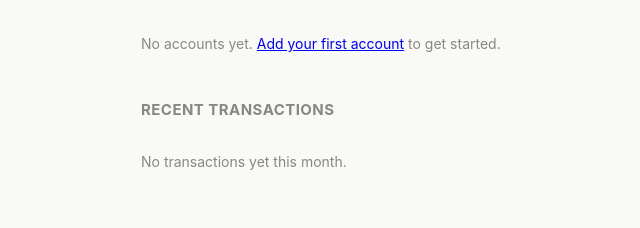
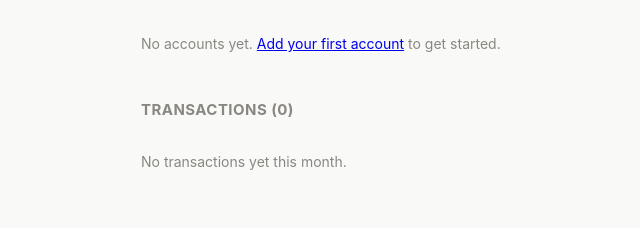
Before and after one commit to SpagetBakemono/Personal-Expense-Tracker, a FastAPI app: page / in a window 1280 px wide. Shown: the part 709-937 px from the top of the page, without its empty margins (83-723 px from the left). Run offline with FastAPI, Linux system fonts and the light colour scheme; data that the repository does not hold is empty.

Commit message:
Show all of the viewed month's transactions, not just the top 15
The dashboard's transaction list silently cut off at 15 rows with no
way to see anything past that -- a $100 charge on a busy day was
sitting at #23 most recent (even #18 filtered to just its own account)
and effectively invisible with no page, search, or "view all". Removed
the cap; the list is already scoped to the month being viewed (and
whatever account filter is active), so "all" here means everything in
that already-bounded window, not the whole ledger. Heading now shows
the real count.

Co-Authored-By: Claude Sonnet 5 <noreply@anthropic.com>

```diff
--- a/app/templates/dashboard.html
+++ b/app/templates/dashboard.html
@@ -154,12 +154,12 @@
 </table>
 {% endif %}
 
-<h2>Recent transactions</h2>
+<h2>Transactions ({{ summary.transactions|length }})</h2>
 {% if summary.transactions %}
 <table>
   <thead><tr><th>Date</th><th>Type</th><th>Category</th><th>Note</th><th>Amount</th><th class="actions-col"></th></tr></thead>
   <tbody>
-    {% for t in summary.transactions[:15] %}
+    {% for t in summary.transactions %}
     <tr>
       <td>{{ t.date.isoformat() }}</td>
       <td><span class="badge">{{ t.type.value }}</span></td>
```
